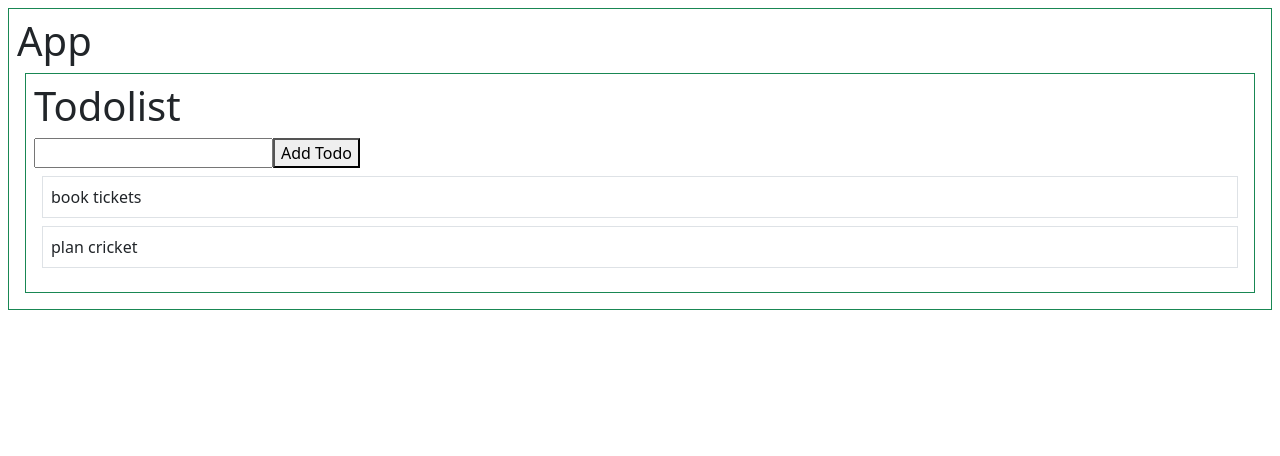
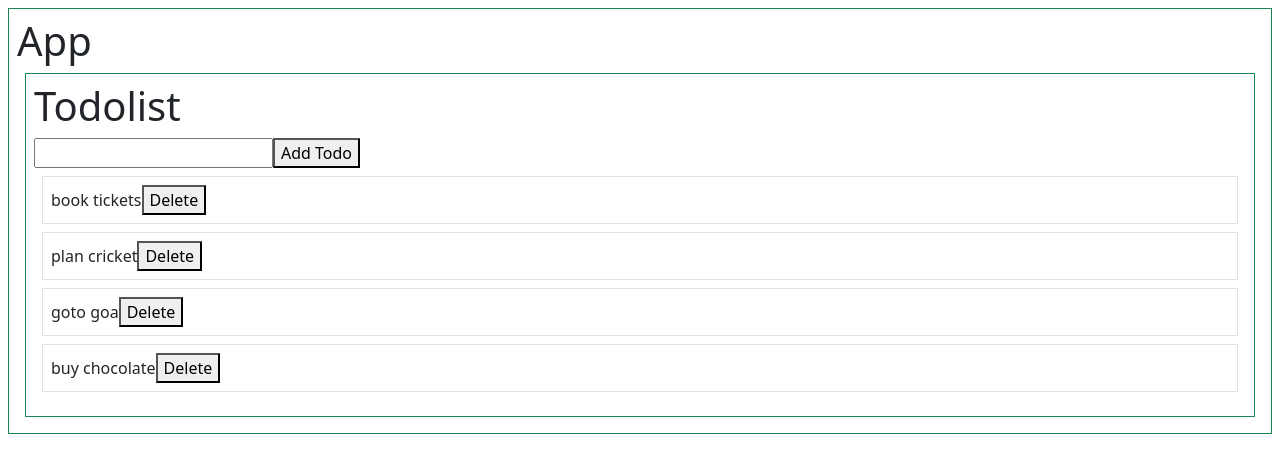
Before and after one commit to edupoly/rb55, a React (Vite) app: page / in a window 1280 px wide. Shown: the top 456 px of the page. Built offline with nearby package versions, Linux system fonts and the light colour scheme.

Commit message:
refactored todolist

```diff
--- a/src/Todo.jsx
+++ b/src/Todo.jsx
@@ -1,9 +1,18 @@
 import React from "react";
 
-function Todo({ t }) {
+function Todo({ t, deleteTodo, i }) {
   return (
     <div className="border p-2 m-2">
-      <li>{t}</li>
+      <li>
+        {t}
+        <button
+          onClick={() => {
+            deleteTodo(i);
+          }}
+        >
+          Delete
+        </button>
+      </li>
     </div>
   );
 }
--- a/src/Todolist.jsx
+++ b/src/Todolist.jsx
@@ -2,12 +2,22 @@ import React, { useState } from "react";
 import Todo from "./Todo";
 
 function Todolist() {
-  var [todos, settodos] = useState(["book tickets", "plan cricket"]);
+  var [todos, settodos] = useState([
+    "book tickets",
+    "plan cricket",
+    "goto goa",
+    "buy chocolate",
+  ]);
   function addNewTodo() {
     //get the value from textbox
     var ntodo = document.getElementById("d1").value;
     settodos([...todos, ntodo]);
     //insert value into state varaible
+  }
+  function deleteTodo(ind) {
+    var temp = [...todos];
+    temp.splice(ind, 1);
+    settodos([...temp]);
   }
   return (
     <div className="border border-success p-2 m-2">
@@ -21,8 +31,8 @@ function Todolist() {
         Add Todo
       </button>
       <ul className="list-unstyled">
-        {todos.map((t) => {
-          return <Todo t={t}></Todo>;
+        {todos.map((t, i) => {
+          return <Todo t={t} deleteTodo={deleteTodo} i={i}></Todo>;
         })}
       </ul>
     </div>
```
